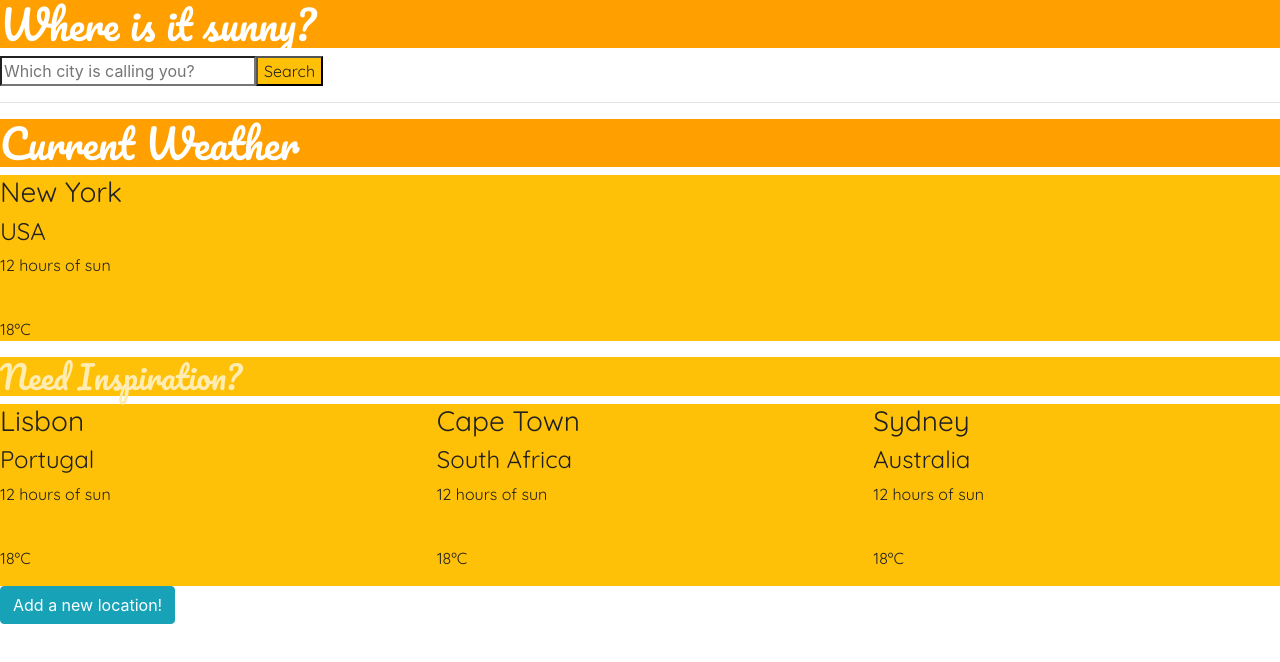
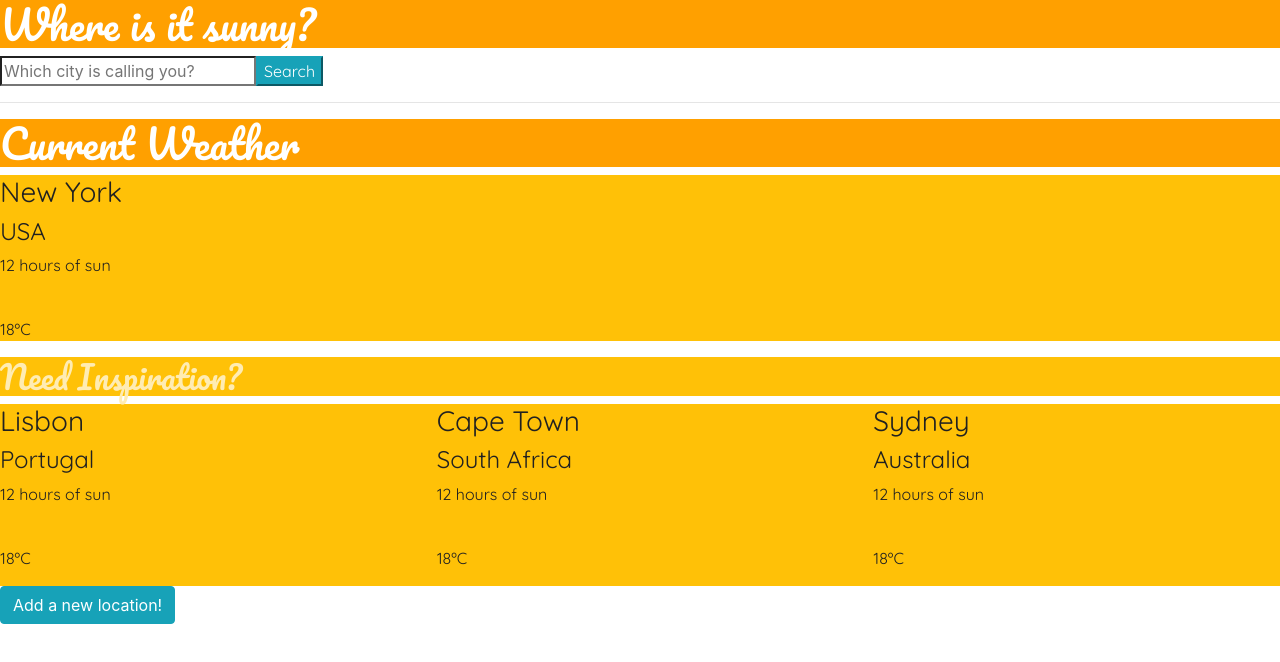
Before and after one commit to lizkoch/she-codes-plus, a plain HTML site: page FindTheSunshine.html in a window 1280 px wide. Drawn offline with nearby package versions, Linux system fonts and the light colour scheme.

Commit message:
Updated search button

```diff
--- a/FindTheSunshine.html
+++ b/FindTheSunshine.html
@@ -49,8 +49,6 @@
       }
       .button-current {
         font-family: "Quicksand", sans-serif;
-        background-color: #ffc107;
-        color: #212121;
       }
     </style>
   </head>
@@ -64,7 +62,7 @@
         placeholder="Which city is calling you?"
         autocomplete="off"
         value=""
-      /><input type="submit" class="button-current" value="Search" />
+      /><input type="submit" class="button-current btn-info" value="Search" />
     </form>
     <hr />
 
@@ -101,7 +99,7 @@
         <p>18ºC</p>
       </div>
     </div>
-    <div class="cityBox4">
+    <div class="newCity">
       <button type="button" class="btn btn-info">Add a new location!</button>
     </div>
   </body>
```
